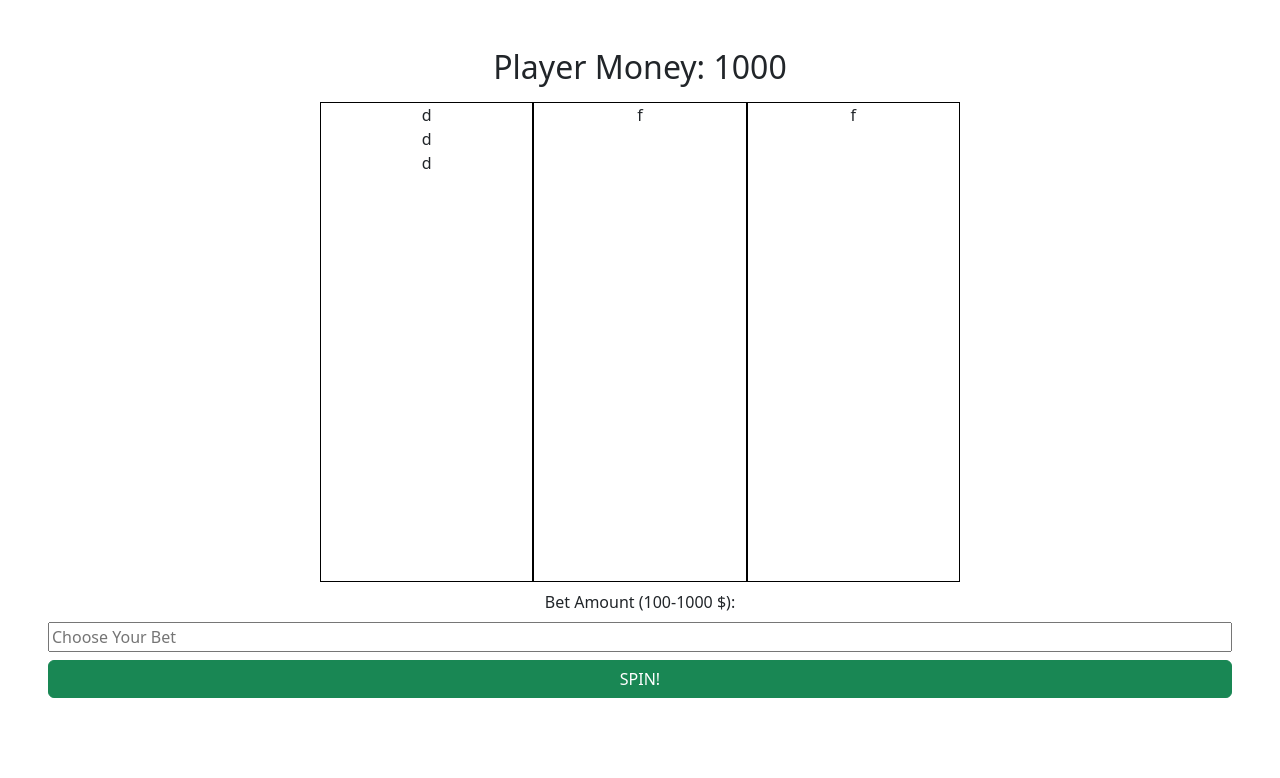
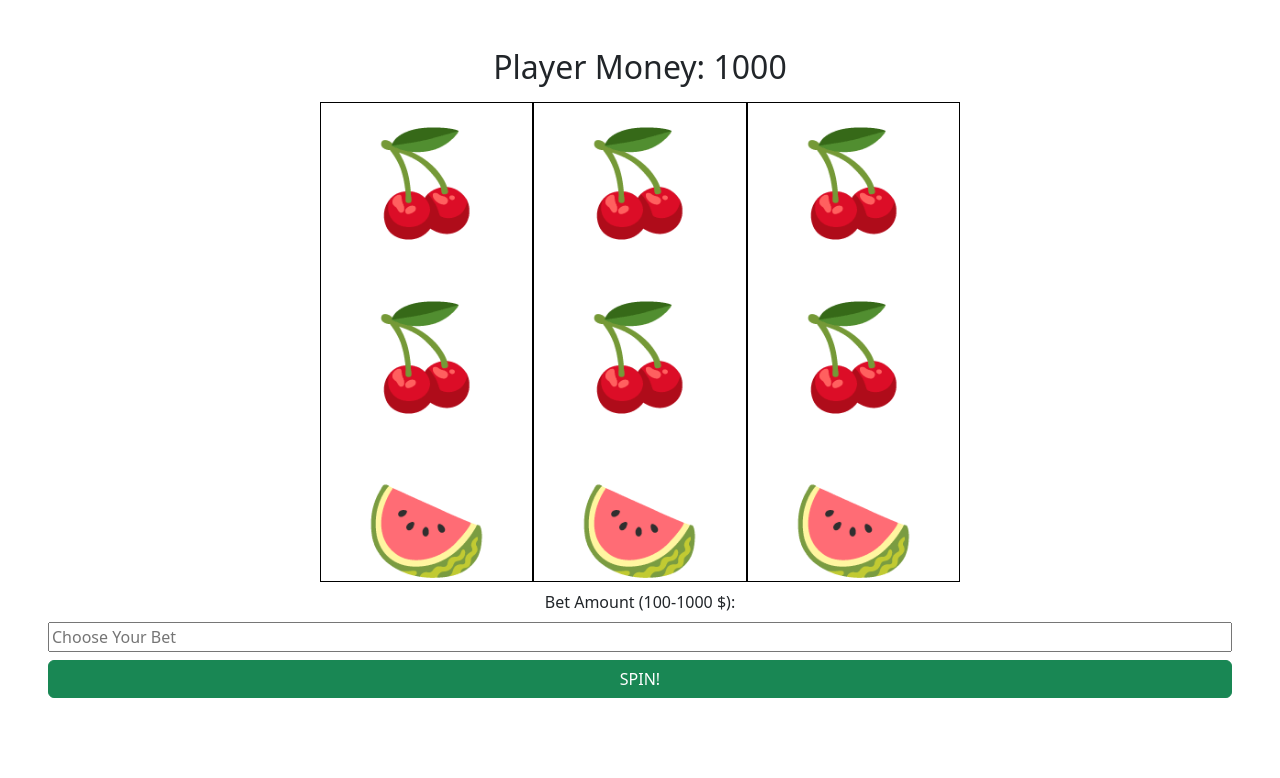
Before and after one commit to TomasJ89/casino, a plain HTML site: page index.html in a window 1280 px wide. Drawn offline with nearby package versions, Linux system fonts and the light colour scheme.

Commit message:
update html & js

```diff
--- a/index.html
+++ b/index.html
@@ -16,13 +16,9 @@
 <body class="p-5 text-center d-flex flex-column gap-2">
 <h2>Player Money: 1000</h2>
 <div class="game d-flex justify-content-center">
-    <div class="firstSlot">
-        <div>d</div>
-        <div>d</div>
-        <div>d</div>
-    </div>
-    <div class="secondSlot">f</div>
-    <div class="thirdSlot">f</div>
+    <div class="firstSlot d-flex flex-column justify-content-around gap-4"></div>
+    <div class="secondSlot d-flex flex-column justify-content-around gap-4"></div>
+    <div class="thirdSlot d-flex flex-column justify-content-around gap-4"></div>
 </div>
 <label for="betAmount">Bet Amount (100-1000 $):</label>
 <input type="number" id="betAmount" name="betAmount" step="100" min="100" max="1000" placeholder="Choose Your Bet"/>
--- a/script.js
+++ b/script.js
@@ -1 +1,15 @@
 const symbols = ['🍒', '🍋', '🍉', '🍇', '🍓', '🍌'];
+const money =document.querySelector("h2")
+const slots =document.querySelectorAll(".game > div")
+const firstSlot = document.querySelector(".firstSlot")
+const secondSlot = document.querySelector(".secondSlot")
+const thirdSlot = document.querySelector(".thirdSlot")
+const inputValue = document.getElementById("betAmount")
+const spinButton =document.querySelector(".btn")
+
+
+symbols.forEach(symbol =>{
+    let rndSymbol = symbols[Math.floor(Math.random()*symbols.length)]
+    slots.forEach(slot => slot.innerHTML += `<div class="icon">${rndSymbol}</div> ` )
+
+})
--- a/style.scss
+++ b/style.scss
@@ -7,5 +7,9 @@
 
 .firstSlot, .secondSlot, .thirdSlot {
   flex:1;
-  border: 1px solid black
+  border: 1px solid black;
+  overflow: hidden;
 }
+.icon {
+  font-size:100px;
+}
```
Also changed, not shown: style.css, 1 other file.
